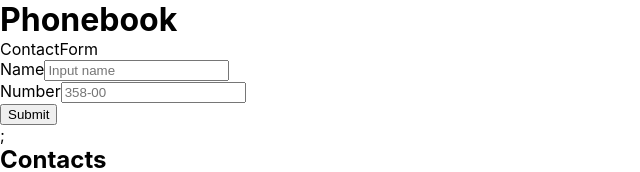
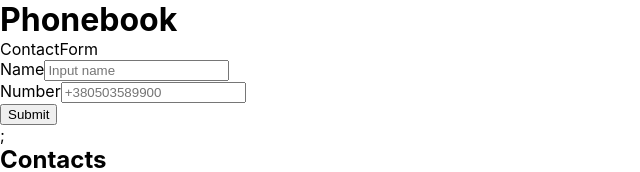
Before and after one commit to Korotkova-Iuliia/goit-react-hw-02-phonebook, a React (Create React App) app: page / in a window 1280 px wide. Shown: the top 172 px of the page, without its empty margins (0-640 px from the left). Built offline with nearby package versions, Linux system fonts and the light colour scheme.

Commit message:
validation

```diff
--- a/package.json
+++ b/package.json
@@ -9,6 +9,7 @@
     "@testing-library/user-event": "^13.5.0",
     "formik": "^2.2.9",
     "gh-pages": "^3.2.3",
+    "nanoid": "^3.1.32",
     "react": "^17.0.2",
     "react-dom": "^17.0.2",
     "react-scripts": "5.0.0",
--- a/src/components/App.js
+++ b/src/components/App.js
@@ -1,44 +1,44 @@
 import React, { Component } from "react";
-import { Formik, Form, Field, ErrorMessage, connect, getIn } from "formik";
+import { Formik, Form, Field, ErrorMessage } from "formik";
 import * as yup from "yup";
+import { nanoid } from "nanoid";
+
 import styled from "styled-components";
 import { GlobalStyle } from "./GlobalStyle";
 import "./App.css";
-
-const validate = (props) => {
-  const schema = yup.object().shape({
-    name: yup
-      .string()
-      .min(2, "Too Short!")
-      .max(5, "Too Long!")
-      .required("Required"),
-    number: yup.number().required().positive().integer(),
-    createdOn: yup.date().default(function () {
-      return new Date();
-    }),
-  });
-  const errors = {};
-  if (!schema.name) {
-    errors.name = "Required";
-  } else if (
-    !/^[a-zA-Zа-яА-Я]+((`[' -][a-zA-Zа-яА-Я ])?[a-zA-Zа-яА-Я]*)*$`/i.test(
-      schema.name
+// model.id = nanoid();
+const schema = yup.object().shape({
+  name: yup
+    .string()
+    .matches(
+      /^[a-zA-Zа-яА-Я]+(([' -][a-zA-Zа-яА-Я ])?[a-zA-Zа-яА-Я]*)*$/,
+      `Name may contain only letters, apostrophe, dash and spaces. For example Adrian, Jacob Mercer, Charles de Batz
+ de Castelmore d'Artagnan`
     )
-  ) {
-    errors.name = `Name may contain only letters, apostrophe, dash and
-                      spaces. For example Adrian, Jacob Mercer, Charles de Batz
-                      de Castelmore d'Artagnan`;
-  }
-  return errors;
+    .min(2, "Too Short!")
+    .max(30, "Too Long!")
+    .required("Required"),
+  number: yup
+    .string()
+    .matches(
+      /^\s*(?:\+?(\d{1,3}))?([-. (]*(\d{3})[-. )]*)?((\d{3})[-. ]*(\d{2,4})(?:[-.x ]*(\d+))?)\s*$/,
+      `input phone number in format +380000000000`
+    )
+    .min(13, "Too Short!")
+    .max(13, "Too Long!")
+    .required(),
+});
+const ErrorText = styled.p`
+  color: red;
+`;
+const FormError = ({ name }) => {
+  return (
+    <ErrorMessage
+      name={name}
+      render={(message) => <ErrorText>{message}</ErrorText>}
+    />
+  );
 };
-// ErrorMessage = (props) => {
-//   // All FormikProps available on props.formik!
-// const error = getIn(props.formik.errors, props.name);
-// const touch = getIn(props.formik.touched, props.name);
-// return touch && error ? error : null;
-// };
-
-//  export default connect(ErrorMessage);
 class App extends Component {
   state = {
     contacts: [],
@@ -51,8 +51,6 @@ class App extends Component {
     console.log(values);
     resetForm();
   };
-  message = `Name may contain only letters, apostrophe, dash and spaces. For example Adrian, Jacob Mercer, Charles de Batz
- de Castelmore d'Artagnan`;
   render() {
     return (
       <div>
@@ -61,26 +59,23 @@ class App extends Component {
         <div>ContactForm</div>
         <Formik
           initialValues={{ contacts: [], name: "", number: "" }}
-          validationSchema={validate}
+          validationSchema={schema}
           onSubmit={this.handleSubmit}
         >
-          {({ isSubmitting, errors, touched }) => (
+          {({ isSubmitting }) => (
             <Form autoComplete="off">
               <label htmlFor="name">Name</label>
-              <Field type="text" name="name" placeholder="Input name" />
-              {errors.name && touched.name ? <div>{errors.name}</div> : null}
-              <ErrorMessage
+              <Field
+                key={nanoid()}
+                type="text"
                 name="name"
-                component="div"
-                render={(message) => <div>{message}</div>}
+                placeholder="Input name"
               />
+              <FormError name="name" />
               <div>
                 <label htmlFor="number">Number</label>
-                <Field type="text" name="number" placeholder="358-00" />
-                <ErrorMessage
-                  name="number"
-                  render={(message) => <p>{message}</p>}
-                />
+                <Field type="text" name="number" placeholder="+380503589900" />
+                <FormError name="number" />
               </div>
               <button type="submit" disabled={isSubmitting}>
                 Submit
```
